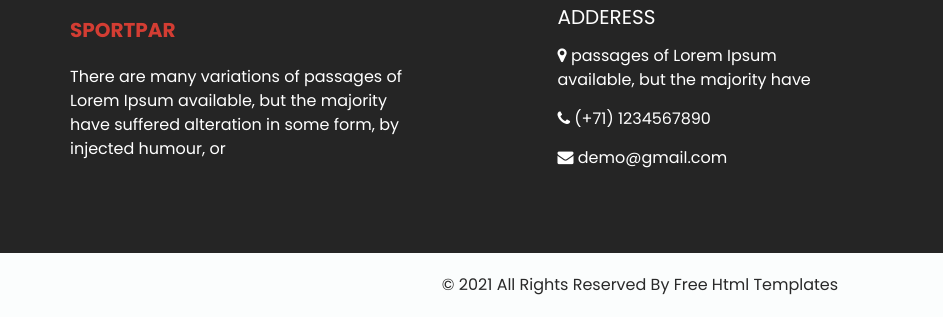
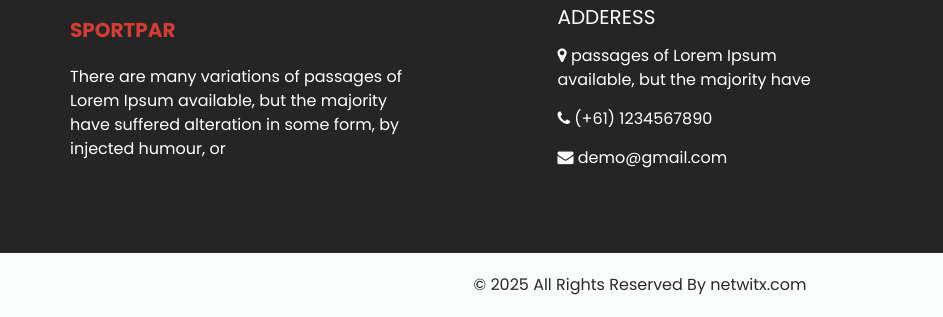
Before and after one commit to Netwitxfiles/sportpar, a plain HTML site: page index.html in a window 1280 px wide. Shown: the part 3594-3911 px from the top of the page, 0-943 px from the left. Drawn offline with nearby package versions, Linux system fonts and the light colour scheme; files that its build step writes are made by us from their sources.

Commit message:
Update index.html

```diff
--- a/index.html
+++ b/index.html
@@ -822,7 +822,7 @@
             </a>
             <a href="">
               <i class="fa fa-phone" aria-hidden="true"></i>
-              (+71) 1234567890
+              (+61) 1234567890
             </a>
             <a href="">
               <i class="fa fa-envelope" aria-hidden="true"></i>
@@ -867,8 +867,8 @@
   <footer class="footer_section">
     <div class="container-fluid">
       <p>
-        &copy; 2021 All Rights Reserved By
-        <a href="https://html.design/">Free Html Templates</a>
+        &copy; 2025 All Rights Reserved By
+        <a href="https://netwitx.com/">netwitx.com</a>
       </p>
     </div>
   </footer>
```
